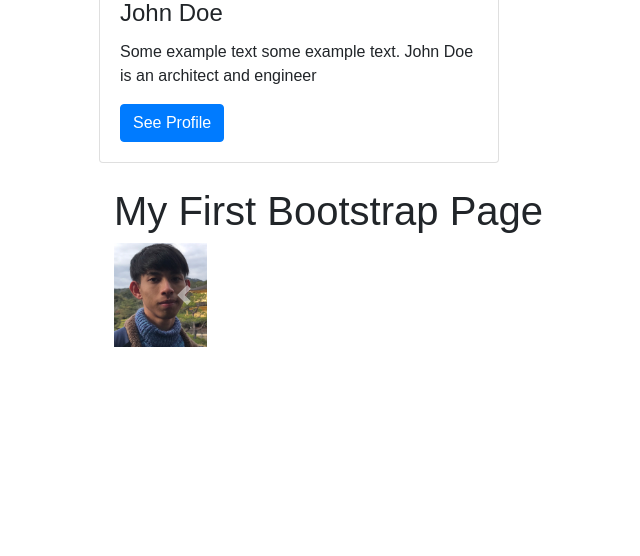
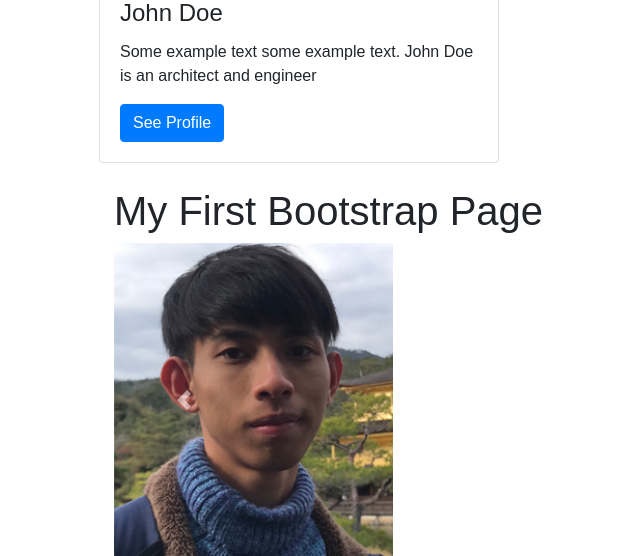
Before and after one commit to pondbiggy/HovercraftNew, a PHP site: page / in a window 1280 px wide. Shown: the part 1005-1561 px from the top of the page, without its empty margins (76-716 px from the left). Before the commit the page ends 1352 px from the top, so only its background shows below. Run offline with PHP 8.4, Linux system fonts and the light colour scheme.

Commit message:
Add files via upload

```diff
--- a/index.php
+++ b/index.php
@@ -13,8 +13,8 @@
     <style>
   /* Make the image fully responsive */
   .carousel-inner img {
-    width: 10%;
-    height: 10%;
+    width: 30%;
+    height: 30%;
   }
   </style>
 
```
